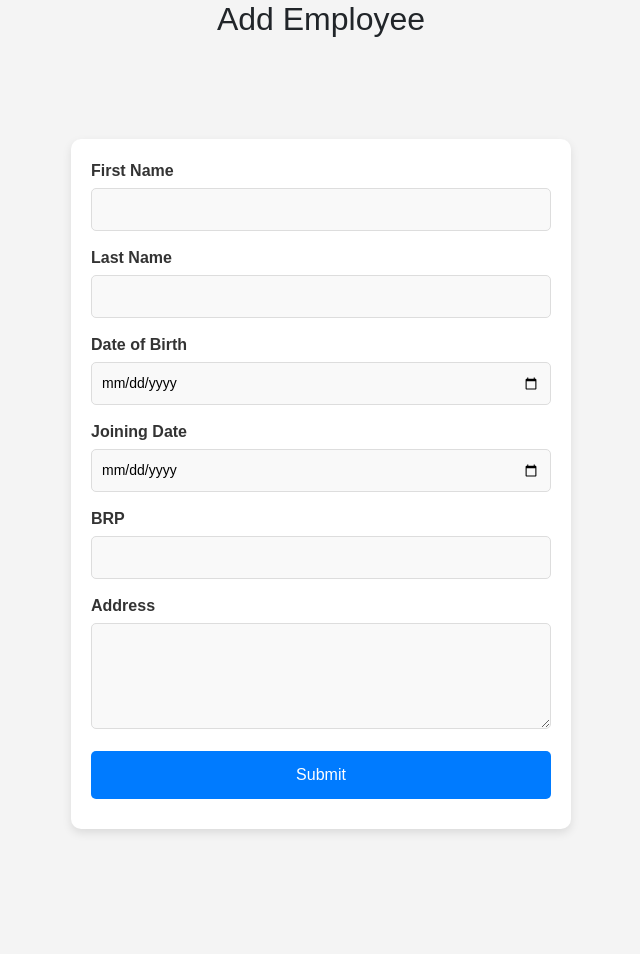
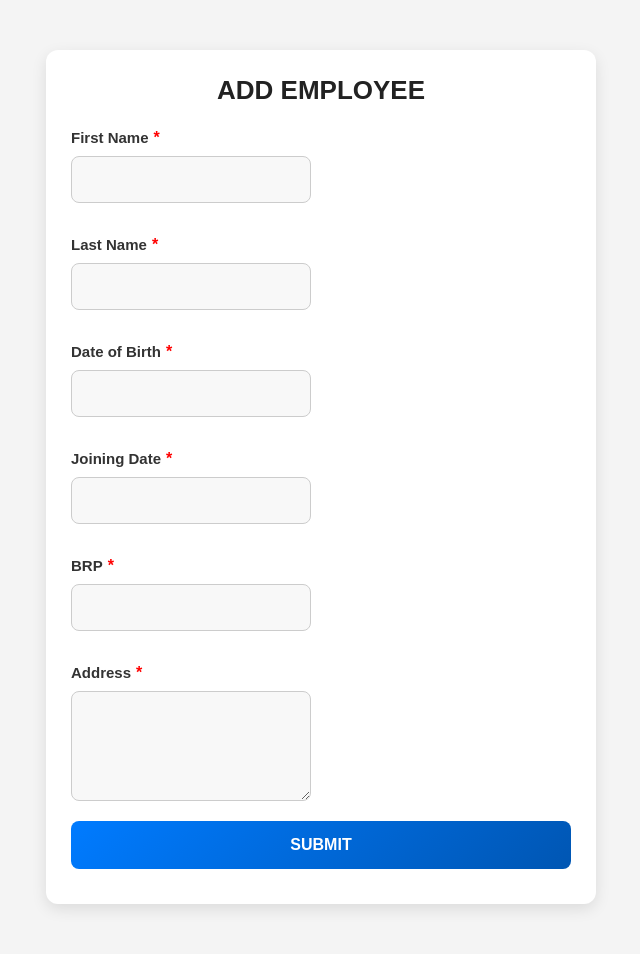
Before and after one commit to Harish45559/web_project, a Flask app: page /add_employee in a window 1280 px wide. Shown: the part 141-1095 px from the top of the page, without its empty margins (319-959 px from the left). Run offline with Flask 3, Linux system fonts and the light colour scheme; the visitor is signed in with stand-in values (Sample User, id 1); some libraries are stand-ins or nearby versions.

Commit message:
Initial commit

```diff
--- a/app/static/styles.css
+++ b/app/static/styles.css
@@ -726,80 +726,156 @@
 
 
 /* ========================================================
-   🌟 ADD EMPLOYEE FORM
+   🌟 ADD EMPLOYEE FORM - MODERN DESIGN
    ======================================================== */
 
-   /* Form Container */
-.form-container {
-    display: flex;
-    justify-content: center;
-    align-items: center;
-    min-height: 80vh;
-    padding: 20px;
-    background-color: #f4f4f4;
+/* Form Container */
+.employee-form-container {
+    max-width: 550px;
+    margin: 50px auto;
+    padding: 25px;
+    background: #ffffff;
+    border-radius: 12px;
+    box-shadow: 0 5px 15px rgba(0, 0, 0, 0.1);
+    transition: all 0.3s ease-in-out;
 }
 
-/* Centered Form */
-.centered-form {
+/* Form Title */
+.form-title {
+    text-align: center;
+    font-size: 26px;
+    font-weight: bold;
+    color: #222;
+    margin-bottom: 20px;
+    text-transform: uppercase;
+}
+
+/* Form Layout */
+.employee-form {
+    display: flex;
+    flex-direction: column;
+    gap: 20px;
+}
+
+/* Form Group */
+.form-group {
+    display: flex;
+    flex-direction: column;
+    position: relative;
+}
+
+/* Labels */
+.form-group label {
+    font-size: 15px;
+    font-weight: bold;
+    color: #333;
+    margin-bottom: 6px;
+    display: flex;
+    align-items: center;
+}
+
+/* Required Asterisk */
+.required {
+    color: red;
+    font-size: 16px;
+    margin-left: 5px;
+}
+
+/* Input Fields */
+.employee-form input,
+.employee-form textarea {
+    padding: 12px;
+    font-size: 14px;
+    border-radius: 8px;
+    border: 1px solid #ccc;
+    background: #f8f8f8;
+    transition: border-color 0.3s ease-in-out, box-shadow 0.3s ease-in-out;
     width: 100%;
-    max-width: 500px;
-    background-color: #fff;
-    padding: 20px;
-    border-radius: 10px;
+}
+
+/* Input Focus Effect */
+.employee-form input:focus,
+.employee-form textarea:focus {
+    border-color: #007bff;
+    background: white;
+    outline: none;
+    box-shadow: 0 0 5px rgba(0, 123, 255, 0.2);
+}
+
+/* Textarea */
+.employee-form textarea {
+    resize: vertical;
+    min-height: 100px;
+}
+
+/* Submit Button */
+.btn-submit {
+    padding: 12px;
+    background: linear-gradient(135deg, #007bff, #0056b3);
+    color: white;
+    border: none;
+    border-radius: 8px;
+    font-size: 16px;
+    font-weight: bold;
+    text-transform: uppercase;
+    cursor: pointer;
+    transition: transform 0.2s ease-in-out, box-shadow 0.2s ease-in-out;
+}
+
+.btn-submit:hover {
+    background: linear-gradient(135deg, #0056b3, #003f7f);
+    transform: scale(1.03);
+    box-shadow: 0 5px 15px rgba(0, 91, 187, 0.3);
+}
+
+/* ========================================================
+   🌟 JQUERY DATEPICKER STYLING
+   ======================================================== */
+.ui-datepicker {
+    font-size: 14px;
+    background-color: white;
+    border: 1px solid #ddd;
+    padding: 10px;
+    border-radius: 6px;
     box-shadow: 0 4px 10px rgba(0, 0, 0, 0.1);
 }
 
-/* Labels */
-.centered-form label {
-    font-weight: bold;
-    color: #333;
-    font-size: 16px;
-    margin-bottom: 5px;
-    display: block;
+/* Datepicker Header */
+.ui-datepicker-header {
+    background: linear-gradient(135deg, #007bff, #0056b3);
+    color: white;
+    border-radius: 5px 5px 0 0;
 }
 
-/* Input & Textarea Fields */
-.centered-form input,
-.centered-form textarea {
-    width: 100%;
-    padding: 10px;
-    margin-bottom: 15px;
-    border: 1px solid #ddd;
-    border-radius: 5px;
-    font-size: 14px;
-    background: #f9f9f9;
-    transition: border-color 0.3s ease-in-out;
+/* Datepicker Button Styling */
+.ui-datepicker-prev, .ui-datepicker-next {
+    background: transparent;
+    border: none;
+    color: white;
 }
 
-/* Input Focus Effect */
-.centered-form input:focus,
-.centered-form textarea:focus {
-    border-color: #007bff;
-    background: white;
-    outline: none;
+/* Datepicker Selected Date */
+.ui-datepicker-calendar .ui-state-highlight {
+    background-color: #007bff !important;
+    color: white !important;
+    border-radius: 50%;
 }
 
-/* Submit Button */
-.centered-form button {
-    width: 100%;
-    padding: 12px;
-    background-color: #007bff;
-    color: white;
-    border: none;
-    border-radius: 5px;
-    font-size: 16px;
-    cursor: pointer;
-    transition: background 0.3s ease-in-out;
-}
+/* ========================================================
+   🌟 RESPONSIVE DESIGN
+   ======================================================== */
+@media (max-width: 600px) {
+    .employee-form-container {
+        max-width: 90%;
+        padding: 20px;
+    }
 
-/* Hover Effect for Button */
-.centered-form button:hover {
-    background-color: #0056b3;
-}
+    .form-group label {
+        font-size: 14px;
+    }
 
-/* Responsive Design */
-@media (max-width: 768px) {
-    .centered-form {
-        width: 90%;
+    .btn-submit {
+        font-size: 14px;
+        padding: 10px;
     }
 }
--- a/app/templates/add_employee.html
+++ b/app/templates/add_employee.html
@@ -3,32 +3,59 @@
 {% block title %}Add Employee{% endblock %}
 
 {% block content %}
-<div>
+<div class="employee-form-container">
+    <h2 class="form-title">Add Employee</h2>
 
-    <h2 style ="text-align: center;"> Add Employee</h2>
-    <div class="form-container">
-        <form class="centered-form" method="POST" action="{{ url_for('main.add_employee') }}">
-            <label for="first_name">First Name</label>
+    <form class="employee-form" method="POST" action="{{ url_for('main.add_employee') }}">
+
+        <div class="form-group">
+            <label for="first_name">First Name <span class="required">*</span></label>
             <input type="text" id="first_name" name="first_name" required>
+        </div>
 
-            <label for="last_name">Last Name</label>
+        <div class="form-group">
+            <label for="last_name">Last Name <span class="required">*</span></label>
             <input type="text" id="last_name" name="last_name" required>
+        </div>
 
-            <label for="dob">Date of Birth</label>
-            <input type="date" id="dob" name="dob" required>
+        <div class="form-group">
+            <label for="dob">Date of Birth <span class="required">*</span></label>
+            <input type="text" id="dob" name="dob" class="datepicker" required>
+        </div>
 
-            <label for="joining_date">Joining Date</label>
-            <input type="date" id="joining_date" name="joining_date" required>
+        <div class="form-group">
+            <label for="joining_date">Joining Date <span class="required">*</span></label>
+            <input type="text" id="joining_date" name="joining_date" class="datepicker" required>
+        </div>
 
-            <label for="brp">BRP</label>
+        <div class="form-group">
+            <label for="brp">BRP <span class="required">*</span></label>
             <input type="text" id="brp" name="brp" required>
+        </div>
 
-            <label for="address">Address</label>
+        <div class="form-group">
+            <label for="address">Address <span class="required">*</span></label>
             <textarea id="address" name="address" rows="4" required></textarea>
+        </div>
 
-            <button type="submit">Submit</button>
-        </form>
-    </div>
+        <button type="submit" class="btn-submit">Submit</button>
+    </form>
+</div>
 
-</div>
+<!-- Include jQuery and Datepicker Script -->
+<link rel="stylesheet" href="https://cdnjs.cloudflare.com/ajax/libs/jqueryui/1.12.1/jquery-ui.min.css">
+<script src="https://cdnjs.cloudflare.com/ajax/libs/jquery/3.6.0/jquery.min.js"></script>
+<script src="https://cdnjs.cloudflare.com/ajax/libs/jqueryui/1.12.1/jquery-ui.min.js"></script>
+
+<script>
+    $(document).ready(function(){
+        $(".datepicker").datepicker({
+            dateFormat: "yy-mm-dd",
+            changeMonth: true,
+            changeYear: true,
+            yearRange: "1950:2025",
+            showButtonPanel: true
+        });
+    });
+</script>
 {% endblock %}
```
